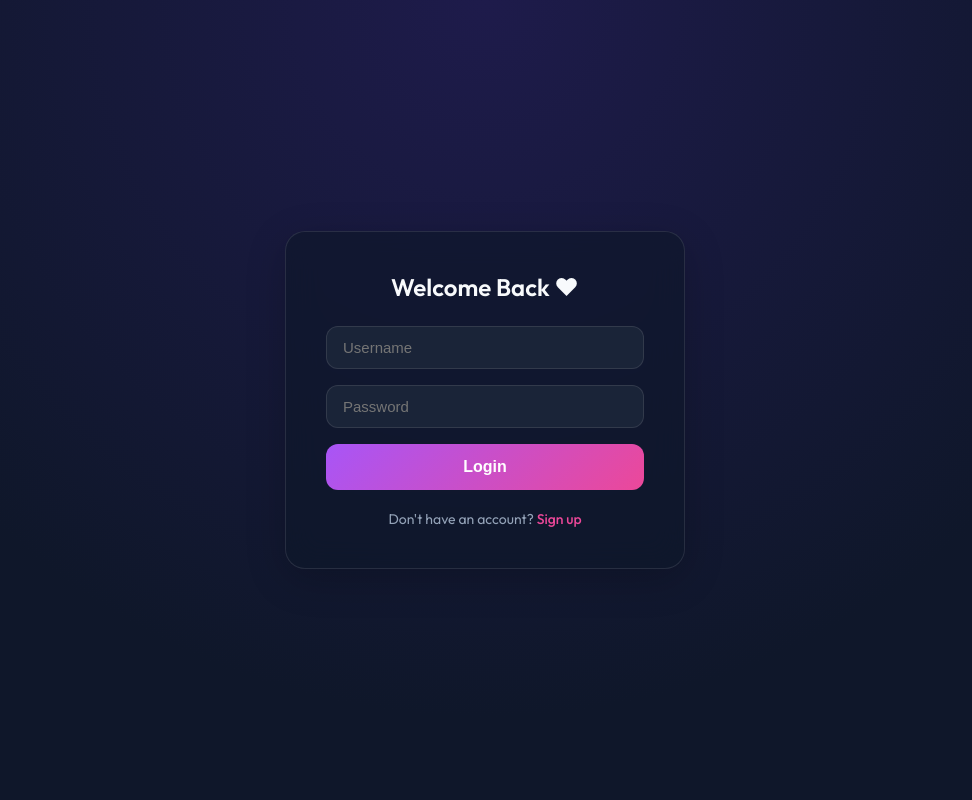
After one commit to Naveen-gale/NEHAL-chat-app, a Flask app: page /login in a window 1280 px wide. The commit adds this page. Shown: the whole page, without its empty margins (155-1127 px from the left). Run offline with Flask 3, Linux system fonts and the light colour scheme.

Commit message:
feat: initialize full-stack chatbot with Flask backend, Groq AI integration, persistent memory, and user authentication

```diff
--- a/backend/app.py
+++ b/backend/app.py
@@ -1,4 +1,6 @@
-from flask import Flask, render_template, request, jsonify, session, send_from_directory
+from flask import Flask, render_template, request, jsonify, session, send_from_directory, redirect, url_for
+from werkzeug.security import generate_password_hash, check_password_hash
+from db import users_col, chats_col
 import uuid
 import os
 from dotenv import load_dotenv
@@ -24,10 +26,7 @@ app.config["SESSION_PERMANENT"] = True
 def home():
     if "user_id" not in session:
         session["user_id"] = str(uuid.uuid4())
-        print("NEW USER:", session["user_id"])
-    else:
-        print("EXISTING USER:", session["user_id"])
-
+        session["is_registered"] = False
     return render_template("index.html")
 
 @app.route('/favicon.ico')
@@ -40,11 +39,72 @@ def chat():
     msg = data.get("message", "").strip()
 
     user_id = session.get("user_id")
+    is_registered = session.get("is_registered", False)
+
+    # Enforce 2-message limit for unregistered guests
+    if not is_registered:
+        msg_count = chats_col.count_documents({"user_id": user_id, "sender": "user"})
+        if msg_count >= 2:
+            return jsonify({"requires_login": True})
 
     reply_data = get_reply(user_id, msg)
     return jsonify(reply_data)
 
+@app.route("/signup", methods=["GET", "POST"])
+def signup():
+    if request.method == "POST":
+        username = request.form.get("username", "").strip()
+        password = request.form.get("password", "")
 
+        if not username or not password:
+            return render_template("signup.html", error="Username and password are required")
+
+        existing_user = users_col.find_one({"username": username})
+        if existing_user:
+            return render_template("signup.html", error="Username already exists")
+
+        hashed_pw = generate_password_hash(password)
+
+        # If user has an existing guest session, tie this new account to that session's data
+        user_id = session.get("user_id", str(uuid.uuid4()))
+
+        users_col.update_one(
+            {"user_id": user_id},
+            {"$set": {
+                "username": username,
+                "password": hashed_pw,
+                "is_registered": True
+            }},
+            upsert=True
+        )
+
+        session["user_id"] = user_id
+        session["is_registered"] = True
+        return redirect(url_for("home"))
+
+    return render_template("signup.html")
+
+@app.route("/login", methods=["GET", "POST"])
+def login():
+    if request.method == "POST":
+        username = request.form.get("username", "").strip()
+        password = request.form.get("password", "")
+
+        user = users_col.find_one({"username": username, "is_registered": True})
+
+        if user and check_password_hash(user.get("password", ""), password):
+            session["user_id"] = user["user_id"]
+            session["is_registered"] = True
+            return redirect(url_for("home"))
+        else:
+            return render_template("login.html", error="Invalid username or password")
+
+    return render_template("login.html")
+
+@app.route("/logout")
+def logout():
+    session.clear()
+    return redirect(url_for("login"))
 
 from memory import get_chat_history
 
@@ -54,6 +114,12 @@ def history():
     chats = get_chat_history(user_id)
     return jsonify(chats)
 
+@app.route("/auth_status")
+def auth_status():
+    return jsonify({
+        "is_registered": session.get("is_registered", False),
+        "username": users_col.find_one({"user_id": session.get("user_id", "")}).get("username", "") if session.get("is_registered") else None
+    })
 
 if __name__ == "__main__":
     app.run(host="0.0.0.0", port=5000, debug=True)
--- a/static/css/style.css
+++ b/static/css/style.css
@@ -12,7 +12,7 @@ html, body {
 }
 
 .app {
-  width: 100%; height: 100vh;
+  width: 100%; height: 100vh; height: 100dvh;
   display: flex; flex-direction: column;
   background: radial-gradient(circle at 50% 0%, #1e1b4b 0%, #0f172a 70%);
 }
@@ -118,7 +118,7 @@ html, body {
 }
 
 .input-container input {
-  flex: 1; background: transparent; border: none; outline: none;
+  flex: 1; min-width: 0; background: transparent; border: none; outline: none;
   color: #f8fafc; font-size: 15px; padding: 10px 16px;
 }
 .input-container input::placeholder { color: #64748b; }
@@ -134,9 +134,69 @@ html, body {
 }
 .send-icon { width: 18px; height: 18px; }
 
+/* 💬 TYPING INDICATOR */
+.message.ai.typing {
+  display: flex;
+  align-items: center;
+  gap: 6px;
+  padding: 14px 18px;
+  min-height: 48px;
+}
+.message.ai.typing .dot {
+  width: 8px;
+  height: 8px;
+  background: #94a3b8;
+  border-radius: 50%;
+  animation: typingBounce 1.4s infinite ease-in-out both;
+}
+.message.ai.typing .dot:nth-child(1) {
+  animation-delay: -0.32s;
+}
+.message.ai.typing .dot:nth-child(2) {
+  animation-delay: -0.16s;
+}
+/* 🔐 AUTHENTICATION PAGES */
+.auth-page { justify-content: center; align-items: center; }
+.auth-container {
+  padding: 40px; border-radius: 20px; text-align: center;
+  width: 100%; max-width: 400px;
+  box-shadow: 0 10px 40px rgba(0,0,0,0.2);
+  border: 1px solid rgba(255,255,255,0.1);
+}
+.auth-container h2 { margin-bottom: 24px; font-weight: 600; }
+.auth-container form { display: flex; flex-direction: column; gap: 16px; }
+.auth-container input {
+  padding: 12px 16px; border-radius: 12px; font-size: 15px;
+  background: rgba(30, 41, 59, 0.8); color: #fff;
+  border: 1px solid rgba(255,255,255,0.1); outline: none;
+  transition: border 0.3s ease;
+}
+.auth-container input:focus { border-color: #a855f7; }
+.auth-btn {
+  padding: 14px; border-radius: 12px; font-size: 16px; font-weight: 600;
+  background: linear-gradient(135deg, #a855f7 0%, #ec4899 100%);
+  color: white; border: none; cursor: pointer; transition: transform 0.2s;
+}
+.auth-btn:hover { transform: translateY(-2px); }
+.auth-link { margin-top: 20px; font-size: 14px; color: #94a3b8; }
+.auth-link a { color: #ec4899; text-decoration: none; font-weight: 500; }
+.auth-link a:hover { text-decoration: underline; }
+.error-msg { background: rgba(239, 68, 68, 0.2); color: #fca5a5; padding: 10px; border-radius: 8px; margin-bottom: 16px; font-size: 14px; }
+.logout-btn { background: rgba(239, 68, 68, 0.2); color: #fca5a5; padding: 6px 12px; border-radius: 12px; text-decoration: none; font-size: 13px; font-weight: 500; border: 1px solid rgba(239, 68, 68, 0.3); transition: background 0.2s; }
+.logout-btn:hover { background: rgba(239, 68, 68, 0.4); }
+.header-actions { display: flex; align-items: center; gap: 12px; }
+
+@keyframes typingBounce {
+  0%, 80%, 100% { transform: scale(0); opacity: 0.3; }
+  40% { transform: scale(1); opacity: 1; }
+}
+
 @media (max-width: 768px) {
   .chat-area { padding: 16px; gap: 12px; }
-  .message { max-width: 90%; font-size: 14.5px; padding: 12px 16px; }
-  .header { height: 60px; padding: 0 16px; }
-  .input-area { padding: 12px 16px 20px; }
+  .message { max-width: 85%; font-size: 14.5px; padding: 12px 16px; }
+  .header { height: 56px; padding: 0 16px; }
+  .input-area { padding: 8px 12px 12px; }
+  .input-container { padding: 4px; }
+  .input-container input { padding: 8px 12px; font-size: 14.2px; }
+  .input-container button { width: 36px; height: 36px; }
 }
--- a/templates/index.html
+++ b/templates/index.html
@@ -13,7 +13,9 @@
   <div class="app">
     <header class="header blur-glass">
       <h1>NEHAL <span class="badge">&hearts;</span></h1>
-      <span class="model">Naveen</span>
+      <div class="header-actions" id="headerActions">
+        <span class="model" id="userBadge">Guest</span>
+      </div>
     </header>
 
     <div class="chat-area" id="chatArea"></div>
--- /dev/null
+++ b/templates/login.html
@@ -0,0 +1,25 @@
+<!DOCTYPE html>
+<html lang="en">
+<head>
+  <meta charset="UTF-8">
+  <title>Login - NEHAL</title>
+  <meta name="viewport" content="width=device-width, initial-scale=1.0">
+  <link rel="stylesheet" href="{{ url_for('static', filename='css/style.css') }}">
+</head>
+<body>
+  <div class="app auth-page">
+    <div class="auth-container blur-glass">
+      <h2>Welcome Back &hearts;</h2>
+      {% if error %}
+        <div class="error-msg">{{ error }}</div>
+      {% endif %}
+      <form action="/login" method="POST">
+        <input type="text" name="username" placeholder="Username" autocomplete="off" required>
+        <input type="password" name="password" placeholder="Password" required>
+        <button type="submit" class="auth-btn">Login</button>
+      </form>
+      <p class="auth-link">Don't have an account? <a href="/signup">Sign up</a></p>
+    </div>
+  </div>
+</body>
+</html>
```
Also changed, not shown: backend/brain.py (+9 -8 lines), backend/memory.py (+10 -5 lines), static/js/chat.js (+63 -34 lines), templates/signup.html (added, +25 -0 lines).
